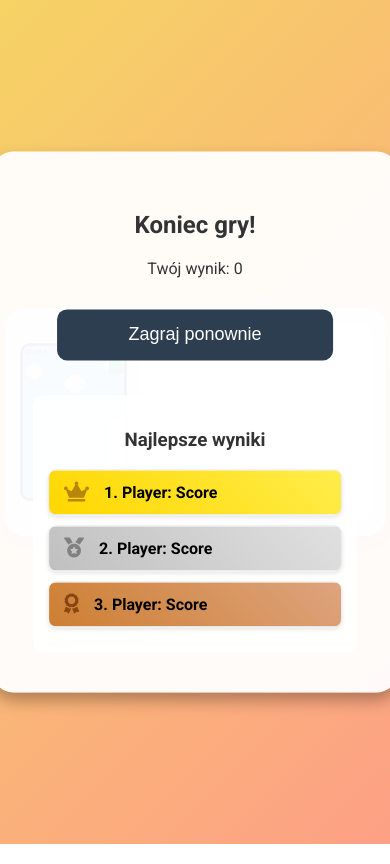
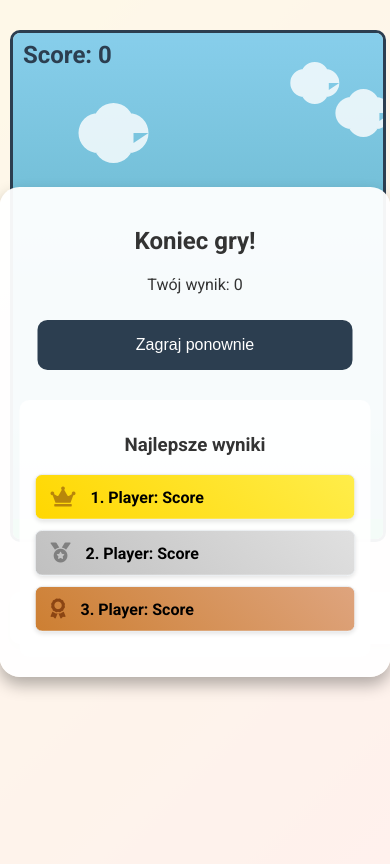
Before and after one commit to damianhaq/flappy-bird-windsurf, a website: page index.html in a window 390 px wide. Both pictures are taken after a click on the button "Start". Drawn offline with Linux system fonts and the light colour scheme; no server answers.

Commit message:
phone update

```diff
--- a/game.js
+++ b/game.js
@@ -4,6 +4,8 @@ let canvas,
   score = 0;
 let playerName = "";
 let gameLoop;
+let bird;
+
 const GRAVITY = 0.35;
 const JUMP_FORCE = -7;
 const PIPE_SPEED = 1.5;
@@ -11,125 +13,98 @@ const PIPE_SPAWN_RATE = 150;
 let frameCount = 0;
 
 const clouds = [
-  { x: 50, y: 100, speed: 0.5, size: 1 },
-  { x: 200, y: 150, speed: 0.3, size: 1.2 },
+  { x: 100, y: 100, speed: 0.5, size: 1 },
+  { x: 300, y: 50, speed: 0.3, size: 0.7 },
+  { x: 500, y: 150, speed: 0.4, size: 0.9 },
+  { x: 700, y: 60, speed: 0.6, size: 0.6 },
+  { x: 900, y: 120, speed: 0.35, size: 0.8 },
   { x: 350, y: 80, speed: 0.4, size: 0.8 },
 ];
 
-const bird = {
-  x: 50,
-  y: 300,
-  velocity: 0,
-  width: 30,
-  height: 30,
-  jump() {
-    this.velocity = JUMP_FORCE;
-  },
+class Bird {
+  constructor() {
+    this.x = 50;
+    this.y = canvas.height / 2;
+    this.velocity = 0;
+    this.gravity = 0.6 * (canvas.height / 600);
+    this.lift = -10 * (canvas.height / 600);
+    this.size = Math.max(20, canvas.width / 20);
+  }
+
   update() {
-    this.velocity += GRAVITY;
+    this.velocity += this.gravity;
     this.y += this.velocity;
 
-    if (this.y < 0) this.y = 0;
-    if (this.y > canvas.height - this.height) {
+    // Kolizja z podłożem
+    if (this.y + this.size > canvas.height) {
       gameOver();
+      return;
     }
-  },
+
+    // Kolizja z górą
+    if (this.y - this.size < 0) {
+      this.y = this.size;
+      this.velocity = 0;
+    }
+  }
+
+  jump() {
+    this.velocity = this.lift;
+  }
+
   draw() {
-    // Bird body
-    ctx.fillStyle = "#f1c40f";
+    // Ciało ptaka
+    ctx.fillStyle = "#f4d03f";
+    ctx.beginPath();
+    ctx.arc(this.x, this.y, this.size, 0, Math.PI * 2);
+    ctx.fill();
+
+    // Dziób
+    ctx.fillStyle = "#e67e22";
+    ctx.beginPath();
+    ctx.moveTo(this.x + this.size, this.y);
+    ctx.lineTo(this.x + this.size + 10, this.y - 5);
+    ctx.lineTo(this.x + this.size + 10, this.y + 5);
+    ctx.closePath();
+    ctx.fill();
+
+    // Oko
+    ctx.fillStyle = "white";
+    ctx.beginPath();
+    ctx.arc(this.x + this.size/2, this.y - this.size/3, this.size/4, 0, Math.PI * 2);
+    ctx.fill();
+
+    // Źrenica
+    ctx.fillStyle = "black";
+    ctx.beginPath();
+    ctx.arc(this.x + this.size/2, this.y - this.size/3, this.size/8, 0, Math.PI * 2);
+    ctx.fill();
+
+    // Skrzydło
+    ctx.fillStyle = "#f39c12";
     ctx.beginPath();
     ctx.ellipse(
-      this.x + this.width / 2,
-      this.y + this.height / 2,
-      this.width / 2,
-      this.height / 2,
-      0,
+      this.x - this.size/2,
+      this.y,
+      this.size/2,
+      this.size,
+      Math.PI/4,
       0,
       Math.PI * 2
     );
     ctx.fill();
-
-    // Eye
-    ctx.fillStyle = "black";
-    ctx.beginPath();
-    ctx.arc(
-      this.x + this.width * 0.7,
-      this.y + this.height * 0.4,
-      3,
-      0,
-      Math.PI * 2
-    );
-    ctx.fill();
-
-    // Beak
-    ctx.fillStyle = "#e67e22";
-    ctx.beginPath();
-    ctx.moveTo(this.x + this.width * 0.8, this.y + this.height * 0.5);
-    ctx.lineTo(this.x + this.width * 1.2, this.y + this.height * 0.5);
-    ctx.lineTo(this.x + this.width * 0.8, this.y + this.height * 0.7);
-    ctx.fill();
-  },
-};
-
-class Pipe {
-  constructor() {
-    this.width = 50;
-    this.gap = 180;
-    this.x = canvas.width;
-    this.topHeight = Math.random() * (canvas.height - this.gap - 150) + 50;
-    this.bottomY = this.topHeight + this.gap;
-    this.scored = false;
-  }
-
-  update() {
-    this.x -= PIPE_SPEED;
-
-    // Score point when passing pipe
-    if (!this.scored && this.x + this.width < bird.x) {
-      score++;
-      this.scored = true;
-    }
-  }
-
-  draw() {
-    ctx.fillStyle = "#2ecc71";
-    // Top pipe
-    ctx.fillRect(this.x, 0, this.width, this.topHeight);
-    // Bottom pipe
-    ctx.fillRect(
-      this.x,
-      this.bottomY,
-      this.width,
-      canvas.height - this.bottomY
-    );
-
-    // Pipe caps
-    ctx.fillStyle = "#27ae60";
-    // Top cap
-    ctx.fillRect(this.x - 5, this.topHeight - 20, this.width + 10, 20);
-    // Bottom cap
-    ctx.fillRect(this.x - 5, this.bottomY, this.width + 10, 20);
-  }
-
-  collidesWith(bird) {
-    return (
-      bird.x < this.x + this.width &&
-      bird.x + bird.width > this.x &&
-      (bird.y < this.topHeight || bird.y + bird.height > this.bottomY)
-    );
   }
 }
 
 let currentRanking = [];
 let playerPosition = 0;
 let lastRankingUpdate = 0;
-const RANKING_UPDATE_INTERVAL = 5000; // 5 sekund
+const RANKING_UPDATE_INTERVAL = 5000;
 
-// Zoptymalizowana funkcja updateRanking
 function updateRanking(force = false) {
   const now = Date.now();
   if (!force && now - lastRankingUpdate < RANKING_UPDATE_INTERVAL) {
-    return; // Zbyt wcześnie na aktualizację
+    return;
   }
 
   lastRankingUpdate = now;
@@ -145,7 +120,6 @@ function updateRanking(force = false) {
       });
     }
 
-    // Zapisz lokalnie
     localStorage.setItem('lastRanking', JSON.stringify({
       timestamp: now,
       data: currentRanking
@@ -154,14 +128,12 @@ function updateRanking(force = false) {
     updateRankingDisplay();
   }, (error) => {
     console.error('Error fetching ranking:', error);
-    // Użyj zapisanych lokalnie danych w przypadku błędu
     const cachedRanking = localStorage.getItem('lastRanking');
     if (cachedRanking) {
       const parsed = JSON.parse(cachedRanking);
       currentRanking = parsed.data;
       updateRankingDisplay();
     } else {
-      // Jeśli nie ma cache'u, pokaż pusty ranking
       currentRanking = [];
       updateRankingDisplay();
     }
@@ -186,31 +158,49 @@ function updateRankingDisplay() {
 }
 
 function startGame() {
-  // Pobierz nick z inputa lub z localStorage
   const inputElement = document.getElementById("playerName");
   playerName = (inputElement ? inputElement.value : "") || localStorage.getItem("playerName") || "Anonymous";
   localStorage.setItem("playerName", playerName);
 
-  // Ukryj ekran startowy
   const startScreen = document.getElementById("start-screen");
   if (startScreen) startScreen.style.display = "none";
 
-  // Ukryj ekran końca gry
   const gameOver = document.getElementById("game-over");
   if (gameOver) gameOver.style.display = "none";
 
-  // Inicjalizacja canvas
-  canvas = document.getElementById("gameCanvas");
+  canvas = document.createElement("canvas");
   ctx = canvas.getContext("2d");
 
-  // Obsługa kliknięć i dotknięć
+  // Dodaj style do canvas
+  canvas.style.border = "3px solid #2c3e50";
+  canvas.style.borderRadius = "10px";
+  canvas.style.display = "block";
+  canvas.style.margin = "20px auto";
+  canvas.style.maxWidth = "100%";
+  canvas.style.touchAction = "none";
+
+  function resizeCanvas() {
+    const isMobile = window.innerWidth <= 768;
+    if (isMobile) {
+      canvas.width = window.innerWidth - 20;
+      canvas.height = Math.min(window.innerHeight * 0.6, 600);
+    } else {
+      canvas.width = 400;
+      canvas.height = 600;
+    }
+  }
+
+  resizeCanvas();
+  window.addEventListener('resize', resizeCanvas);
+
+  document.querySelector(".game-area").appendChild(canvas);
+
   canvas.addEventListener("click", () => bird.jump());
   canvas.addEventListener("touchstart", (e) => {
     e.preventDefault();
     bird.jump();
   });
 
-  // Obsługa spacji
   document.addEventListener("keydown", (e) => {
     if (e.code === "Space") {
       e.preventDefault();
@@ -218,48 +208,51 @@ function startGame() {
     }
   });
 
-  // Reset stanu gry
-  bird.y = 300;
+  // Inicjalizacja ptaka po utworzeniu canvas
+  bird = new Bird();
+  bird.y = canvas.height / 2;
   bird.velocity = 0;
   pipes = [];
   score = 0;
   frameCount = 0;
 
-  // Start gry
   gameLoop = setInterval(update, 1000 / 60);
   loadHighScores();
-  updateRanking(); // Start updating ranking
+  updateRanking();
   syncPendingScores();
 }
 
 function update() {
-  // Update game state
+  frameCount++;
+
+  // Aktualizuj ptaka
   bird.update();
 
-  // Update clouds
+  // Jeśli ptak spadł na ziemię, nie kontynuuj aktualizacji
+  if (bird.y + bird.size > canvas.height) {
+    return;
+  }
+
   clouds.forEach((cloud) => {
     cloud.x -= cloud.speed;
     if (cloud.x + 100 < 0) {
       cloud.x = canvas.width + 50;
-      cloud.y = Math.random() * 200 + 50;
     }
   });
 
-  // Spawn new pipes
-  if (frameCount % PIPE_SPAWN_RATE === 0) {
+  if (frameCount % 150 === 0) {
     pipes.push(new Pipe());
   }
 
-  // Update pipes and check collisions
   for (let i = pipes.length - 1; i >= 0; i--) {
     pipes[i].update();
 
-    // Remove pipes that are off screen
     if (pipes[i].x + pipes[i].width < 0) {
       pipes.splice(i, 1);
+      continue;
     }
-    // Check for collisions
-    else if (pipes[i].collidesWith(bird)) {
+
+    if (pipes[i].collidesWith(bird)) {
       gameOver();
       return;
     }
@@ -269,32 +262,30 @@ function update() {
   ctx.clearRect(0, 0, canvas.width, canvas.height);
 
   // Draw background
-  ctx.fillStyle = "#87CEEB";
+  const gradient = ctx.createLinearGradient(0, 0, 0, canvas.height);
+  gradient.addColorStop(0, "#87CEEB");  // Jasne niebo na górze
+  gradient.addColorStop(1, "#4CA1AF");  // Ciemniejsze na dole
+  ctx.fillStyle = gradient;
   ctx.fillRect(0, 0, canvas.width, canvas.height);
 
   // Draw clouds
   ctx.fillStyle = "rgba(255, 255, 255, 0.8)";
   clouds.forEach((cloud) => drawCloud(cloud.x, cloud.y, cloud.size));
 
+  // Draw pipes
   pipes.forEach((pipe) => pipe.draw());
+
+  // Draw bird
   bird.draw();
+
+  // Draw ground
+  ctx.fillStyle = "#2ecc71";
+  ctx.fillRect(0, canvas.height - 20, canvas.width, 20);
 
   // Draw score
   ctx.fillStyle = "#2c3e50";
-  ctx.font = "24px 'Roboto'";
+  ctx.font = "bold 24px 'Roboto'";
   ctx.fillText(`Score: ${score}`, 10, 30);
-
-  if (score > 0) {
-    // Update player's score in real-time
-    const dbRef = firebase.database().ref('scores');
-    dbRef.orderByChild('player_name').equalTo(playerName).once('value', (snapshot) => {
-      if (!snapshot.exists() || (snapshot.val() && Object.values(snapshot.val())[0].score < score)) {
-        saveScore();
-      }
-    });
-  }
-
-  frameCount++;
 }
 
 function drawCloud(x, y, size) {
@@ -314,13 +305,16 @@ function drawCloud(x, y, size) {
 
 function gameOver() {
   clearInterval(gameLoop);
+  const gameOverScreen = document.getElementById("game-over");
+  if (gameOverScreen) {
+    gameOverScreen.style.display = "block";
     const finalScore = document.getElementById("final-score");
-  if (finalScore) finalScore.textContent = score;
-
-  const gameOverScreen = document.getElementById("game-over");
-  if (gameOverScreen) gameOverScreen.style.display = "block";
-
+    if (finalScore) {
+      finalScore.textContent = score;
+    }
+  }
   saveScore();
+  loadHighScores();
 }
 
 function restartGame() {
@@ -330,23 +324,19 @@ function restartGame() {
   startGame();
 }
 
-// Zoptymalizowana funkcja loadHighScores
 async function loadHighScores() {
   try {
-    // Najpierw sprawdź cache
     const cachedScores = localStorage.getItem('lastRanking');
     if (cachedScores) {
       const parsed = JSON.parse(cachedScores);
       const age = Date.now() - parsed.timestamp;
 
-      // Jeśli cache jest świeży (mniej niż 5 sekund), użyj go
       if (age < RANKING_UPDATE_INTERVAL) {
         displayScores(parsed.data);
         return;
       }
     }
 
-    // Jeśli cache jest nieaktualny lub nie istnieje, pobierz z Firebase
     if (database) {
       const snapshot = await database
         .ref("scores")
@@ -361,7 +351,6 @@ async function loadHighScores() {
         });
       }
 
-      // Zapisz do cache
       localStorage.setItem('lastRanking', JSON.stringify({
         timestamp: Date.now(),
         data: scores
@@ -371,13 +360,11 @@ async function loadHighScores() {
     }
   } catch (error) {
     console.error("Error loading scores:", error);
-    // W przypadku błędu, spróbuj użyć cache
     const cachedScores = localStorage.getItem('lastRanking');
     if (cachedScores) {
       const parsed = JSON.parse(cachedScores);
       displayScores(parsed.data);
     } else {
-      // Jeśli nie ma cache'u, pokaż pusty ranking
       displayScores([]);
     }
   }
@@ -406,7 +393,6 @@ function displayScores(scores) {
   });
 }
 
-// Zoptymalizowana funkcja saveScore
 async function saveScore() {
   if (!playerName || score === 0) return;
 
@@ -419,7 +405,6 @@ async function saveScore() {
   try {
     const dbRef = firebase.database().ref('scores');
 
-    // Sprawdź czy gracz już ma zapisany wynik
     const playerScores = await dbRef
       .orderByChild('player_name')
       .equalTo(playerName)
@@ -428,7 +413,6 @@ async function saveScore() {
     let updates = {};
 
     if (playerScores.exists()) {
-      // Znajdź najwyższy wynik gracza
       let highestScore = 0;
       let highestScoreKey = null;
 
@@ -440,34 +424,27 @@ async function saveScore() {
         }
       });
 
-      // Aktualizuj tylko jeśli nowy wynik jest wyższy
       if (score > highestScore) {
         if (highestScoreKey) {
           updates[`/scores/${highestScoreKey}`] = scoreData;
         } else {
-          // Jeśli z jakiegoś powodu nie znaleziono klucza, dodaj nowy wpis
           const newScoreRef = dbRef.push();
           updates[`/scores/${newScoreRef.key}`] = scoreData;
         }
       }
 
-      // Usuń pozostałe wyniki tego gracza
       playerScores.forEach((childSnapshot) => {
         if (childSnapshot.key !== highestScoreKey) {
           updates[`/scores/${childSnapshot.key}`] = null;
         }
       });
     } else {
-      // Nowy gracz - dodaj wynik
       const newScoreRef = dbRef.push();
       updates[`/scores/${newScoreRef.key}`] = scoreData;
     }
 
-    // Wykonaj aktualizacje w jednej transakcji
-    if (Object.keys(updates).length > 0) {
     await database.ref().update(updates);
 
-      // Usuń stare wyniki (zostaw tylko top 100)
     const allScores = await dbRef
       .orderByChild('score')
       .once('value');
@@ -481,10 +458,8 @@ async function saveScore() {
         });
       });
 
-        // Sortuj malejąco po wyniku
       scores.sort((a, b) => b.score - a.score);
 
-        // Usuń wyniki poza top 100
       if (scores.length > 100) {
         const deletions = {};
         scores.slice(100).forEach((score) => {
@@ -494,19 +469,15 @@ async function saveScore() {
       }
     }
 
-      // Aktualizuj ranking
     updateRanking(true);
-    }
   } catch (error) {
     console.error('Error saving score:', error);
-    // Zapisz lokalnie w przypadku błędu
     const pendingScores = JSON.parse(localStorage.getItem('pendingScores') || '[]');
     pendingScores.push(scoreData);
     localStorage.setItem('pendingScores', JSON.stringify(pendingScores));
   }
 }
 
-// Funkcja do synchronizacji zaległych wyników
 function syncPendingScores() {
   const pendingScores = JSON.parse(localStorage.getItem('pendingScores') || '[]');
   if (pendingScores.length === 0) return;
@@ -524,14 +495,58 @@ function syncPendingScores() {
     if (successfulSaves === pendingScores.length) {
       localStorage.removeItem('pendingScores');
     } else {
-      // Zachowaj tylko niezsynchronizowane wyniki
       const remainingScores = pendingScores.filter((_, index) => !results[index]);
       localStorage.setItem('pendingScores', JSON.stringify(remainingScores));
     }
   });
 }
 
-// Wczytaj zapisany nick przy starcie
+class Pipe {
+  constructor() {
+    this.width = Math.max(40, canvas.width / 10);
+    this.gap = Math.max(160, canvas.height / 3);
+    this.x = canvas.width;
+    this.topHeight = Math.random() * (canvas.height - this.gap - 150) + 50;
+    this.bottomY = this.topHeight + this.gap;
+    this.speed = 3 * (canvas.width / 400);
+    this.scored = false;
+  }
+
+  update() {
+    this.x -= this.speed;
+
+    // Dodaj punkt gdy ptak przeleci przez rurę
+    if (!this.scored && this.x + this.width < bird.x) {
+      score++;
+      this.scored = true;
+    }
+  }
+
+  draw() {
+    ctx.fillStyle = "#2ecc71";
+    ctx.fillRect(this.x, 0, this.width, this.topHeight);
+    ctx.fillRect(this.x, this.bottomY, this.width, canvas.height - this.bottomY);
+  }
+
+  collidesWith(bird) {
+    if (
+      bird.x + bird.size > this.x &&
+      bird.x - bird.size < this.x + this.width &&
+      bird.y - bird.size < this.topHeight
+    ) {
+      return true;
+    }
+    if (
+      bird.x + bird.size > this.x &&
+      bird.x - bird.size < this.x + this.width &&
+      bird.y + bird.size > this.bottomY
+    ) {
+      return true;
+    }
+    return false;
+  }
+}
+
 window.onload = function() {
   const savedName = localStorage.getItem("playerName");
   if (savedName) {
--- a/index.html
+++ b/index.html
@@ -65,14 +65,6 @@
       .current-player {
         background: #f1c40f;
         font-weight: bold;
-      }
-      canvas {
-        border: 3px solid #2c3e50;
-        border-radius: 10px;
-        display: block;
-        margin: 20px auto;
-        max-width: 100%;
-        touch-action: none;
       }
       #start-screen,
       #game-over {
@@ -188,9 +180,63 @@
         #game-container {
           padding: 15px;
         }
-        canvas {
+      }
+      /* Style dla urządzeń mobilnych */
+      @media screen and (max-width: 768px) {
+        #game-container {
+          flex-direction: column;
+          padding: 10px;
+          max-width: 100vw;
+          margin: 0;
+          border-radius: 0;
+          min-height: 100vh;
+          justify-content: flex-start;
+        }
+
+        .game-area {
           width: 100%;
-          height: auto;
+          flex: none;
+        }
+
+        #ranking-panel {
+          width: 100%;
+          margin-top: 10px;
+          padding: 10px;
+          max-height: 200px;
+          overflow-y: auto;
+        }
+
+        input, button {
+          width: 90%;
+          max-width: none;
+          margin: 10px auto;
+          padding: 12px;
+          font-size: 16px;
+        }
+
+        #start-screen, #game-over {
+          width: 90%;
+          padding: 20px;
+          max-width: none;
+        }
+
+        body {
+          padding: 0;
+          margin: 0;
+          min-height: 100vh;
+          display: flex;
+          flex-direction: column;
+        }
+
+        /* Poprawki dla iPhone */
+        @supports (-webkit-touch-callout: none) {
+          #game-container {
+            min-height: -webkit-fill-available;
+          }
+
+          body {
+            min-height: -webkit-fill-available;
+          }
         }
       }
     </style>
@@ -208,7 +254,6 @@
           />
           <button onclick="startGame()">Start</button>
         </div>
-        <canvas id="gameCanvas" width="400" height="600"></canvas>
         <div id="game-over" style="display: none">
           <h2>Koniec gry!</h2>
           <p>Twój wynik: <span id="final-score">0</span></p>
@@ -219,13 +264,12 @@
               <div><i class="fas fa-crown"></i> 1. Player: Score</div>
               <div><i class="fas fa-medal"></i> 2. Player: Score</div>
               <div><i class="fas fa-award"></i> 3. Player: Score</div>
-              <!-- Add more scores here -->
             </div>
           </div>
         </div>
       </div>
       <div id="ranking-panel">
-        <h3>Ranking</h3>
+        <h3>Ranking na żywo</h3>
         <div id="ranking-list"></div>
       </div>
     </div>
```
Lines whose indentation alone changed are shown as unchanged.
